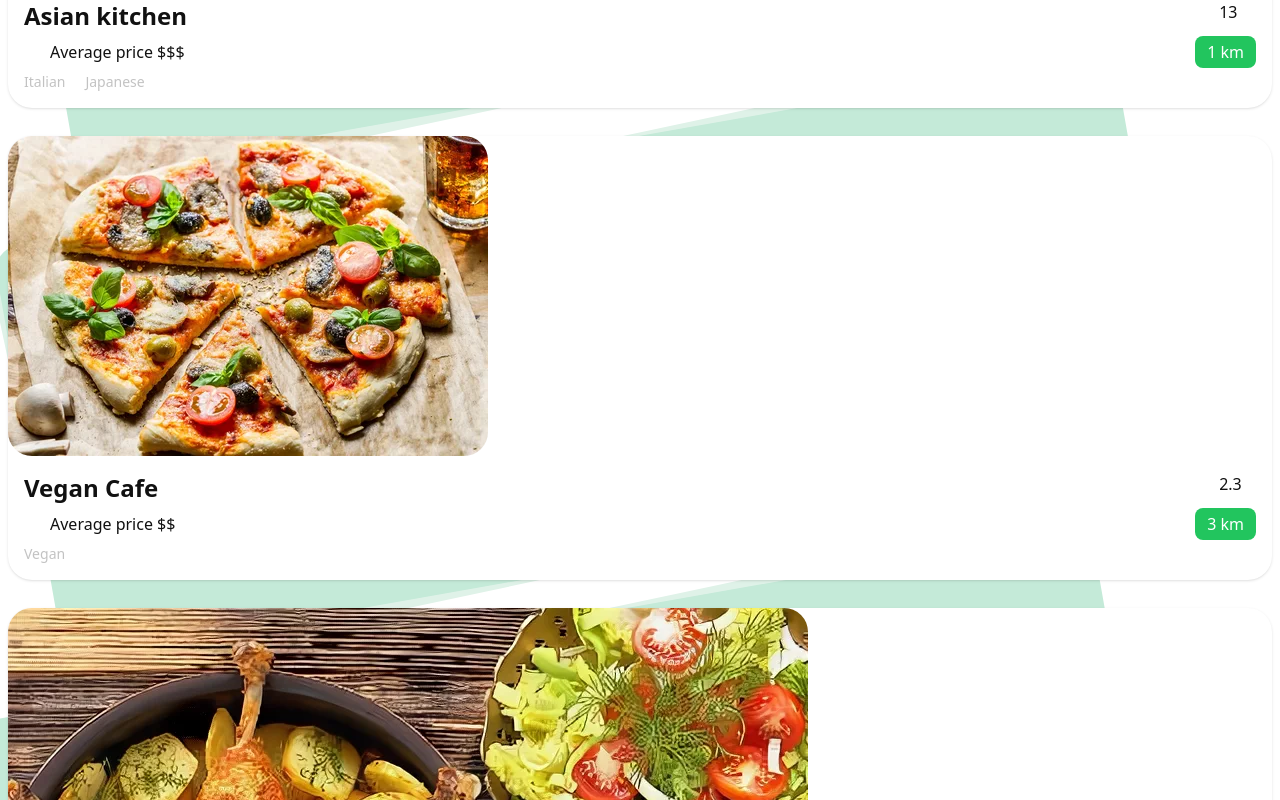
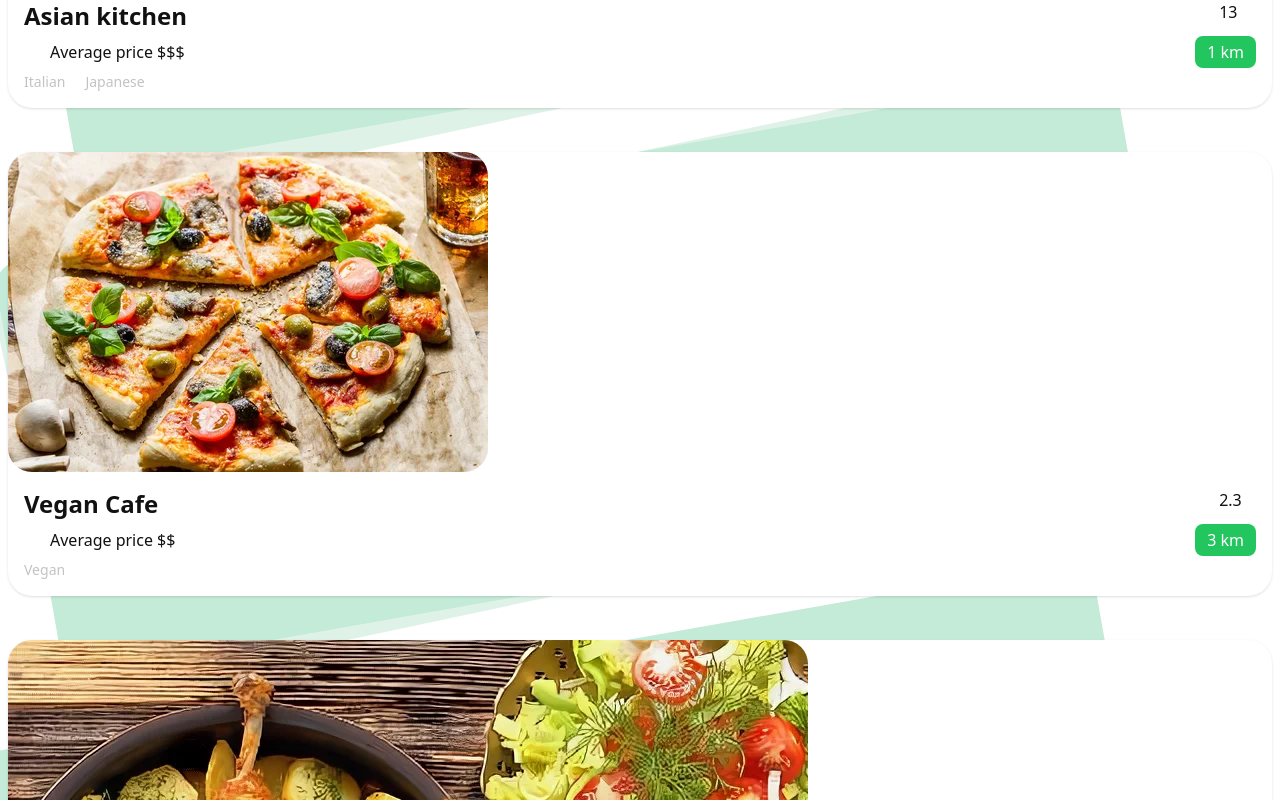
Before and after one commit to kostya-alch/restaraunt-vidget, a Svelte app: page / in a window 1280 px wide. Shown: the part 700-1500 px from the top of the page. Built offline with nearby package versions, Linux system fonts and the light colour scheme; some icons are missing.

Commit message:
push enter search button

```diff
--- a/src/pages/home/catalog/CatalogItem.svelte
+++ b/src/pages/home/catalog/CatalogItem.svelte
@@ -53,7 +53,7 @@
 
 <style lang="scss">
   .restaurant {
-    @apply mb-7 bg-white shadow rounded-3xl relative;
+    @apply mb-11 bg-white shadow rounded-3xl relative;
     > a > img {
       @apply rounded-3xl;
     }
@@ -110,7 +110,7 @@
     }
 
     &::after {
-      @apply top-3;
+      @apply bottom-3;
       background-color: #dff2e8;
       transform: rotate(-12deg);
       z-index: -2;
--- a/src/pages/home/search/Search.svelte
+++ b/src/pages/home/search/Search.svelte
@@ -1,13 +1,21 @@
 <script lang="ts">
   import IoIosSearch from 'svelte-icons/io/IoIosSearch.svelte';
   import { searchTerm } from '../../../store/store';
+
+  let term = '';
+
+  const onKeyPress = (event) => {
+    if (event.charCode === 13) {
+      searchTerm.set(term);
+    }
+  };
 </script>
 
 <div class="search">
   <div class="icon">
     <IoIosSearch />
   </div>
-  <input type="search" placeholder="Search.." bind:value={$searchTerm} />
+  <input type="search" placeholder="Search.." bind:value={term} on:keypress={onKeyPress} />
 </div>
 
 <style lang="scss">
```
